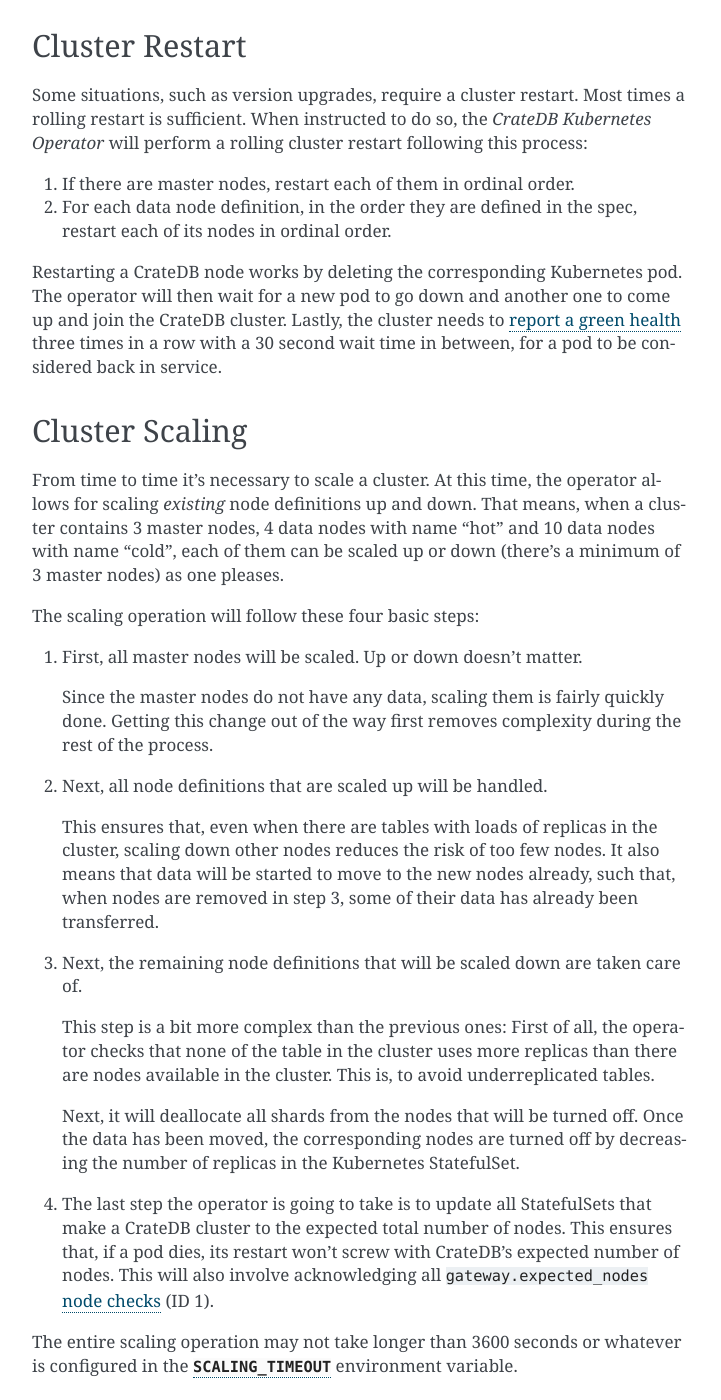
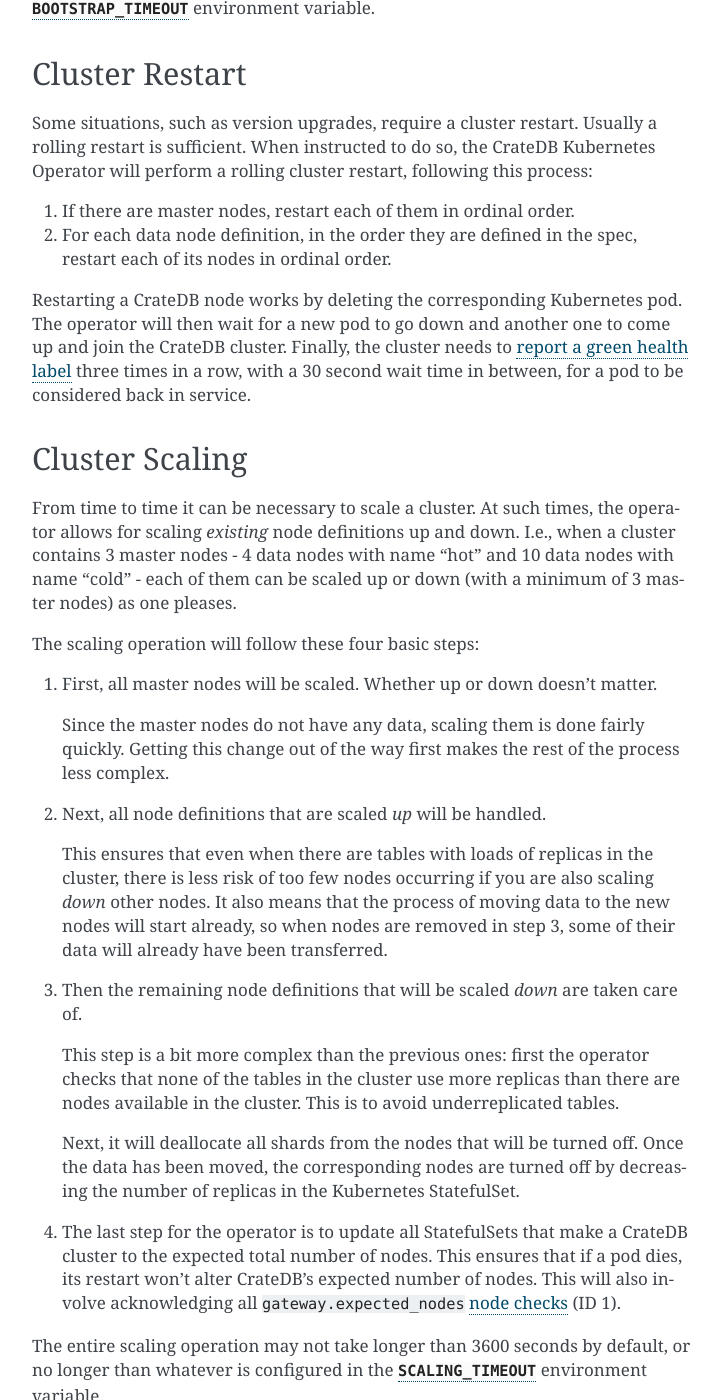
Before and after one commit to crate/crate-operator, a Sphinx documentation site: the page built from docs/source/concepts.rst, in a window 1280 px wide and 1400 px high, scrolled down 704 px. Shown: the whole window, without its empty margins (388-1109 px from the left). Built offline with Sphinx 7.4.7, drawn with Linux system fonts in a browser that asks for light colours; pages that are not in the unit, such as notebooks, are missing from menus; some of the changed text lies outside the part shown.

Commit message:
Copyedit for CrateDB Kubernetes Operator docs

```diff
--- a/docs/source/architecture.rst
+++ b/docs/source/architecture.rst
@@ -1,9 +1,10 @@
 Architecture
 ============
+
 
 Kubernetes Resources
 --------------------
 
 .. figure:: _static/kubernetes-architecture.svg
-   :alt: The overall architecture of resources created by the *CrateDB
-      Kubernetes Operator*.
+   :alt: The overall architecture of resources created by the CrateDB
+      Kubernetes Operator.
--- a/docs/source/concepts.rst
+++ b/docs/source/concepts.rst
@@ -3,42 +3,43 @@
 
 .. _concept-bootstrapping:
 
+
 Bootstrapping
 -------------
 
-As part of the cluster management, the *CrateDB Kubernetes Operator* requires a
+As part of the cluster management, the CrateDB Kubernetes Operator requires a
 CrateDB user named ``system`` with ``ALL`` privileges. The user will be created
-automatically upon creation of a new cluster. For that, the *CrateDB Kubernetes
-Operator* will use Kubernetes' ``exec`` feature to run the bundled ``crash``
-command inside on of the eligable master nodes. The user creation will fail
-gracefully if the system user already exists, for whatever reason.
-Additionally, the user will receive the ``ALL`` privileges such that they can
-then do *anything* in the cluster.
+automatically upon creation of a new cluster. For that, the CrateDB Kubernetes
+Operator will use Kubernetes' ``exec`` feature to run the bundled ``crash``
+command inside one of the eligible master nodes. The user creation will fail
+gracefully if the ``system`` user already exists (for whatever reason).
+Additionally, the user will receive the ``ALL`` privileges, so they can then do
+anything in the cluster.
 
 A user may specify a license in ``spec.cluster.license`` which should be loaded
 into the cluster. Since a cluster may be started with more nodes than allowed
-by the free license, the *CrateDB Kubernetes Operator* will attempt to set the
+by the free license, the CrateDB Kubernetes Operator will attempt to set the
 license *before* trying to create the system user. Thus, license setting works
-the same way, by ``exec``\ing into a master node's crate container and running
-``crash``.
+the same way as described above: by ``exec``\ing into a master node's crate
+container and running ``crash``.
 
-Lastly, using the newly created ``system`` user, the *CrateDB Kubernetes
-Operator* will create all users specified under ``spec.users`` with their
-corresponding passwords and the ``ALL`` privileges by connecting to the cluster
-using the PostgreSQL protocol, and *not* by ``exec``\ing into a Kubernetes
-container.
+Finally, using the newly created ``system`` user, the CrateDB Kubernetes
+Operator will create all users specified under ``spec.users`` with their
+corresponding passwords and the ``ALL`` privileges. This it does by connecting
+to the cluster using the PostgreSQL protocol, and *not* by ``exec``\ing into a
+Kubernetes container.
 
-The entire bootstrapping process may not take longer than 1800 seconds
-(default) before it is considered failed. The timeout can be configed with the
+The entire bootstrapping process may not take longer than (by default) 1800
+seconds before it is considered failed. The timeout can be configured with the
 :envvar:`BOOTSTRAP_TIMEOUT` environment variable.
+
 
 Cluster Restart
 ---------------
 
-Some situations, such as version upgrades, require a cluster restart. Most
-times a rolling restart is sufficient. When instructed to do so, the *CrateDB
-Kubernetes Operator* will perform a rolling cluster restart following this
-process:
+Some situations, such as version upgrades, require a cluster restart. Usually a
+rolling restart is sufficient. When instructed to do so, the CrateDB Kubernetes
+Operator will perform a rolling cluster restart, following this process:
 
 #. If there are master nodes, restart each of them in ordinal order.
 
@@ -47,73 +48,74 @@
 
 Restarting a CrateDB node works by deleting the corresponding Kubernetes pod.
 The operator will then wait for a new pod to go down and another one to come up
-and join the CrateDB cluster. Lastly, the cluster needs to `report a green
-health`_ three times in a row with a 30 second wait time in between, for a pod
-to be considered back in service.
+and join the CrateDB cluster. Finally, the cluster needs to `report a green
+health label`_ three times in a row, with a 30 second wait time in between, for
+a pod to be considered back in service.
+
 
 Cluster Scaling
 ---------------
 
-From time to time it's necessary to scale a cluster. At this time, the operator
-allows for scaling *existing* node definitions up and down. That means, when
-a cluster contains 3 master nodes, 4 data nodes with name "hot" and 10 data
-nodes with name "cold", each of them can be scaled up or down (there's a
-minimum of 3 master nodes) as one pleases.
+From time to time it can be necessary to scale a cluster. At such times, the
+operator allows for scaling *existing* node definitions up and down. I.e., when
+a cluster contains 3 master nodes - 4 data nodes with name "hot" and 10 data
+nodes with name "cold" - each of them can be scaled up or down (with a minimum
+of 3 master nodes) as one pleases.
 
 The scaling operation will follow these four basic steps:
 
-#. First, all master nodes will be scaled. Up or down doesn't matter.
+#. First, all master nodes will be scaled. Whether up or down doesn't matter.
 
-   Since the master nodes do not have any data, scaling them is fairly quickly
-   done. Getting this change out of the way first removes complexity during the
-   rest of the process.
+   Since the master nodes do not have any data, scaling them is done fairly
+   quickly. Getting this change out of the way first makes the rest of the
+   process less complex.
 
-#. Next, all node definitions that are scaled up will be handled.
+#. Next, all node definitions that are scaled *up* will be handled.
 
-   This ensures that, even when there are tables with loads of replicas in the
-   cluster, scaling down other nodes reduces the risk of too few nodes. It also
-   means that data will be started to move to the new nodes already, such that,
-   when nodes are removed in step 3, some of their data has already been
-   transferred.
+   This ensures that even when there are tables with loads of replicas in the
+   cluster, there is less risk of too few nodes occurring if you are also
+   scaling *down* other nodes. It also means that the process of moving data to
+   the new nodes will start already, so when nodes are removed in step 3, some
+   of their data will already have been transferred.
 
-#. Next, the remaining node definitions that will be scaled down are taken care
-   of.
+#. Then the remaining node definitions that will be scaled *down* are taken
+   care of.
 
-   This step is a bit more complex than the previous ones: First of all, the
-   operator checks that none of the table in the cluster uses more replicas
-   than there are nodes available in the cluster. This is, to avoid
-   underreplicated tables.
+   This step is a bit more complex than the previous ones: first the operator
+   checks that none of the tables in the cluster use more replicas than there
+   are nodes available in the cluster. This is to avoid underreplicated tables.
 
    Next, it will deallocate all shards from the nodes that will be turned off.
    Once the data has been moved, the corresponding nodes are turned off by
    decreasing the number of replicas in the Kubernetes StatefulSet.
 
-#. The last step the operator is going to take is to update all StatefulSets
-   that make a CrateDB cluster to the expected total number of nodes. This
-   ensures that, if a pod dies, its restart won't screw with CrateDB's expected
-   number of nodes. This will also involve acknowledging all
-   ``gateway.expected_nodes`` `node checks`_ (ID 1).
+#. The last step for the operator is to update all StatefulSets that make a
+   CrateDB cluster to the expected total number of nodes. This ensures that if
+   a pod dies, its restart won't alter CrateDB's expected number of nodes. This
+   will also involve acknowledging all ``gateway.expected_nodes`` `node
+   checks`_ (ID 1).
 
-The entire scaling operation may not take longer than 3600 seconds or whatever
-is configured in the :envvar:`SCALING_TIMEOUT` environment variable.
+The entire scaling operation may not take longer than 3600 seconds by default,
+or no longer than whatever is configured in the :envvar:`SCALING_TIMEOUT`
+environment variable.
+
 
 .. _concept-webhooks:
 
 Webhooks
 --------
 
-Kubernetes follows an event driven architecture. Depending on your use of the
-operator, it can be beneficial to receive "notifications" when some events
+Kubernetes follows an event-driven architecture. Depending on your use of the
+operator, it can be beneficial to receive notifications of when certain events
 occurred, such as a successful or failed cluster upgrade or scaling. By setting
 the environment variables :envvar:`WEBHOOK_PASSWORD`, :envvar:`WEBHOOK_URL`,
 and :envvar:`WEBHOOK_USERNAME` to non-empty values, the operator will send HTTP
-POST requests to the provided URL. An exemplarily JSON payload is shown and
+POST requests to the provided URL. An example JSON payload is shown and
 documented below.
 
 .. important::
 
-   It's worth noting, that the operator will *not* retry failed webhook
-   notifications!
+   The operator will *not* retry failed webhook notifications!
 
 .. code-block:: json
 
@@ -186,5 +188,5 @@
       ``.spec.cluster.version``.
 
 
-.. _report a green health: https://crate.io/docs/crate/reference/en/latest/admin/system-information.html#health
-.. _node checks: https://crate.io/docs/crate/reference/en/latest/admin/system-information.html#node-checks
+.. _report a green health label: https://crate.io/docs/crate/reference/en/latest/admin/system-information.html#health
+.. _node     checks: https://crate.io/docs/crate/reference/en/latest/admin/system-information.html#node-checks
--- a/docs/source/installation.rst
+++ b/docs/source/installation.rst
@@ -1,7 +1,7 @@
 Installation
 ============
 
-The *CrateDB Kubernetes Operator* makes use of Kubernetes' `Custom Resources`_.
+The CrateDB Kubernetes Operator makes use of Kubernetes' `Custom Resources`_.
 Therefore, in order to use the operator, one needs to install the CrateDB
 custom resource:
 
```
Also changed, not shown: other parts of docs/source/concepts.rst (+8 -8 lines), docs/source/configuration.rst (+30 -30 lines), docs/source/testing.rst (+14 -12 lines).
